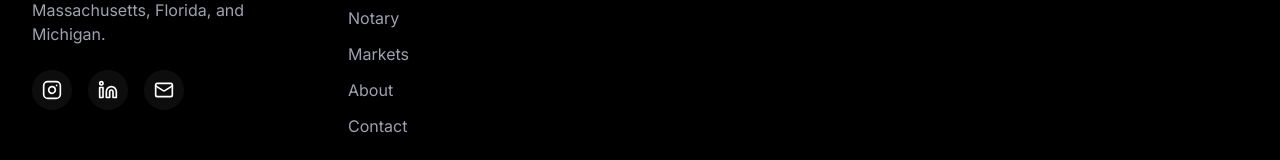
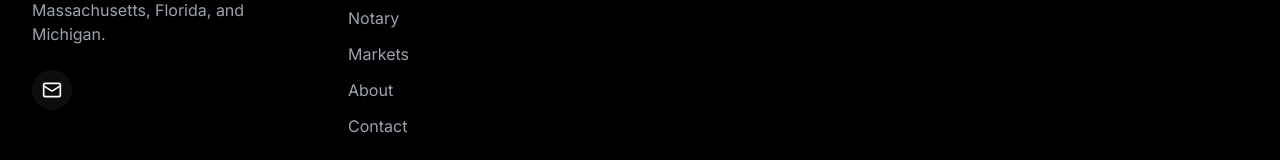
Before and after one commit to Karfearsw/oceanluxe, a React (Vite) app: page / in a window 1280 px wide. Shown: the part 7956-8116 px from the top of the page. Built offline with nearby package versions, Linux system fonts and the light colour scheme; a web font is replaced by a local one.

Commit message:
fix(portfolio-health): dead links/files cleanup, accent alignment, README refresh

```diff
--- a/App.tsx
+++ b/App.tsx
@@ -1,5 +1,5 @@
 import React, { useEffect, useState } from 'react';
-import { Menu, X, Globe, Phone, Mail, Instagram, Linkedin, ArrowRight, Building2, TrendingUp, Home, CheckCircle2 } from 'lucide-react';
+import { Menu, X, Globe, Phone, Mail, ArrowRight, Building2, TrendingUp, Home, CheckCircle2 } from 'lucide-react';
 import { useForm, ValidationError } from '@formspree/react';
 import AiImage from './components/AiImage';
 import PropertyCard from './components/PropertyCard';
@@ -606,13 +606,7 @@ function App() {
                 Luxury and investment-grade real estate across Rhode Island, Massachusetts, Florida, and Michigan.
               </p>
               <div className="flex space-x-4">
-                <a href="#" className="w-10 h-10 rounded-full bg-white/5 flex items-center justify-center text-white hover:bg-brand-gold hover:text-black transition-colors">
-                  <Instagram className="w-5 h-5" />
-                </a>
-                <a href="#" className="w-10 h-10 rounded-full bg-white/5 flex items-center justify-center text-white hover:bg-brand-gold hover:text-black transition-colors">
-                  <Linkedin className="w-5 h-5" />
-                </a>
-                <a href="#" className="w-10 h-10 rounded-full bg-white/5 flex items-center justify-center text-white hover:bg-brand-gold hover:text-black transition-colors">
+                <a href="mailto:info@oceanluxe.org" className="w-10 h-10 rounded-full bg-white/5 flex items-center justify-center text-white hover:bg-brand-gold hover:text-black transition-colors" aria-label="Email Ocean Luxe Estates">
                   <Mail className="w-5 h-5" />
                 </a>
               </div>
--- a/components/Concierge.tsx
+++ b/components/Concierge.tsx
@@ -317,7 +317,7 @@ const Concierge: React.FC = () => {
               <button
                 onClick={handleSend}
                 disabled={!input.trim()}
-                className="absolute right-2 p-2 bg-brand-gold rounded-full text-black disabled:opacity-50 disabled:cursor-not-allowed hover:bg-yellow-600 transition-colors"
+                className="absolute right-2 p-2 bg-brand-gold rounded-full text-black disabled:opacity-50 disabled:cursor-not-allowed hover:brightness-110 transition-colors"
               >
                 <Send className="w-4 h-4" />
               </button>
```
Also changed, not shown: download (7).png (deleted), 1 other file (tests, documents, lock files or other folders).
